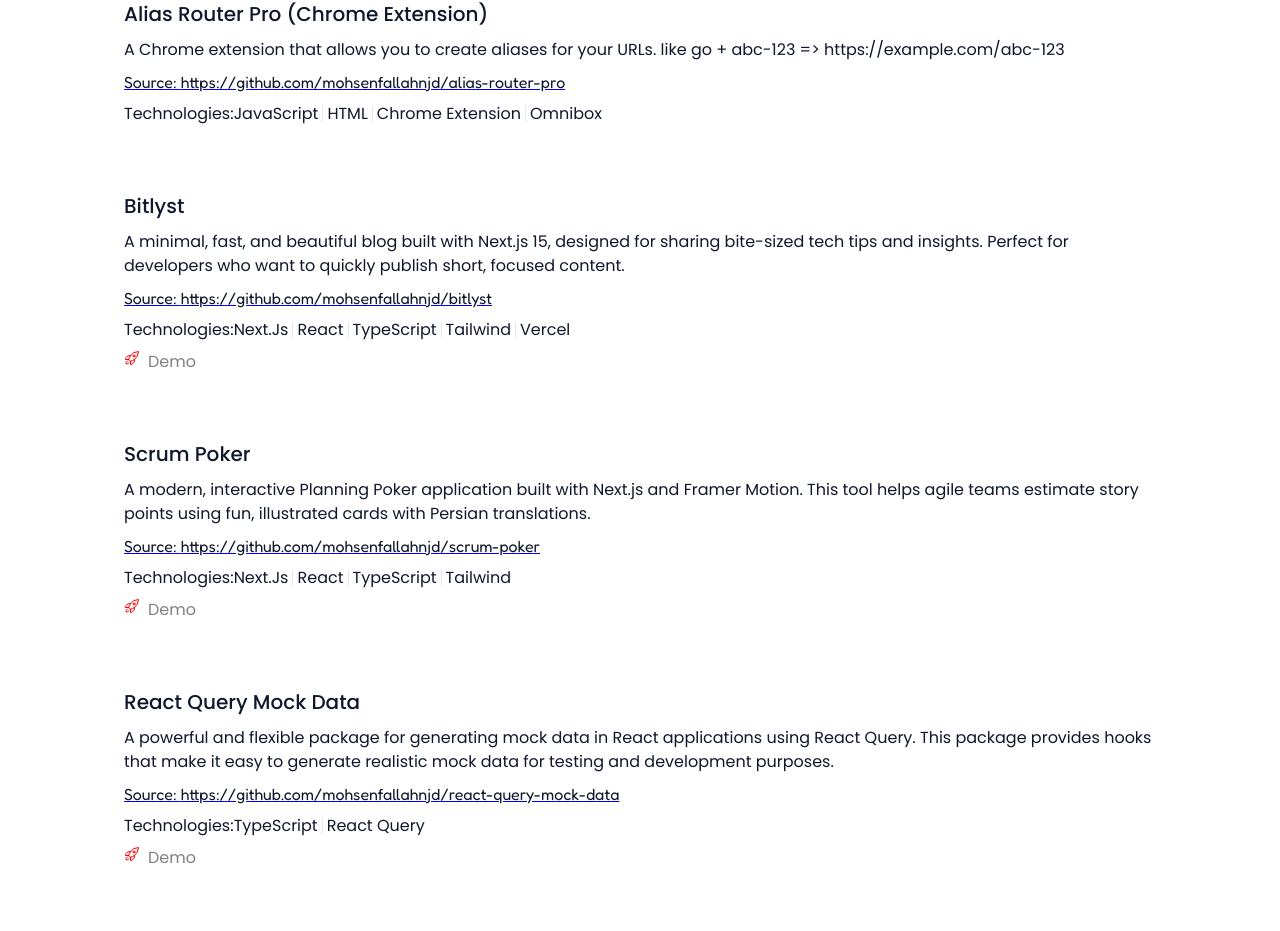
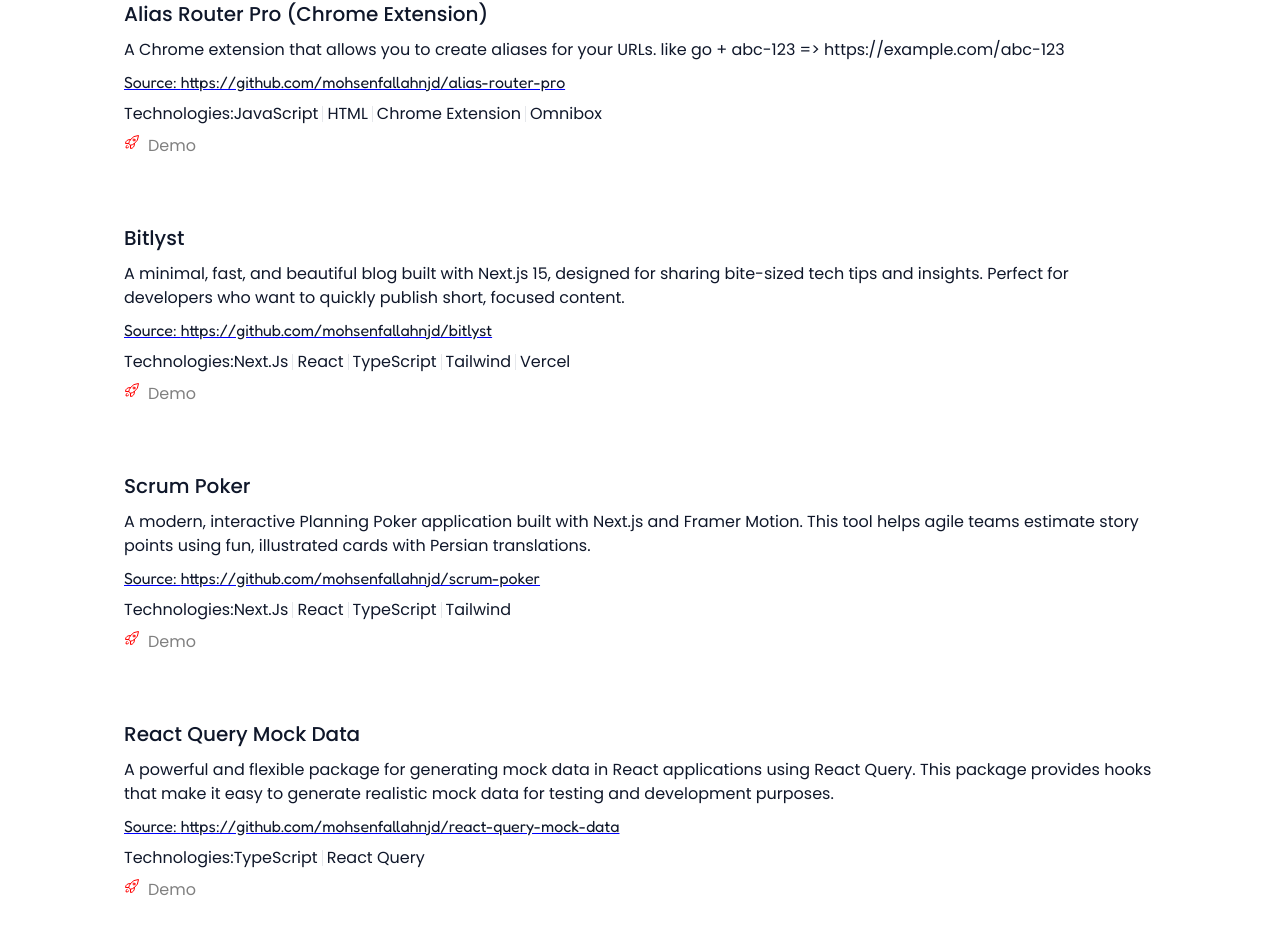
Before and after one commit to mohsenfallahnjd/my-website, a Next.js app: page / in a window 1280 px wide. Shown: the part 893-1824 px from the top of the page. Built offline with nearby package versions, Linux system fonts and the light colour scheme; what @mui/material-nextjs would draw is missing.

Commit message:
add alias router link

```diff
--- a/public/content/projects.ts
+++ b/public/content/projects.ts
@@ -5,7 +5,7 @@
     repo: "https://github.com/mohsenfallahnjd/alias-router-pro",
     description:
       "A Chrome extension that allows you to create aliases for your URLs. like go + abc-123 => https://example.com/abc-123",
-    // demo: "https://chromewebstore.google.com/detail/alias-router-pro/jgjgjgjgjgjgjgjgjgjgjgjgjgjgjgjg",
+    demo: "https://chromewebstore.google.com/detail/alias-router-pro-omnibox/jlcfcckgpagmgggcjnlljejkbplcfjbh",
     technologies: ["JavaScript", "HTML", "Chrome Extension", "Omnibox"],
     pwa: false,
   },
```
